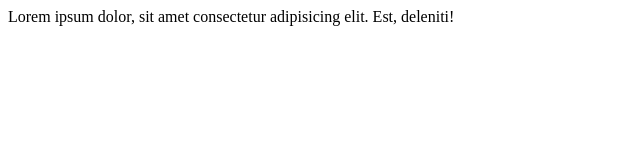
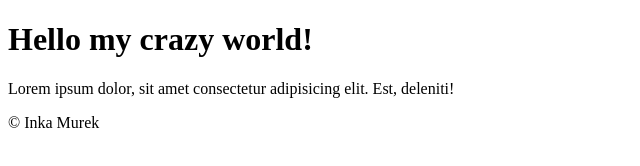
Before and after one commit to inkamurek/learning-git-2, a plain HTML site: page index.html in a window 1280 px wide. Shown: the whole page, without its empty margins (0-640 px from the left). Drawn offline with Linux system fonts and the light colour scheme.

Commit message:
Add header, main, footer

```diff
--- a/index.html
+++ b/index.html
@@ -7,6 +7,16 @@
     <title>learning-git-2</title>
 </head>
 <body>
-    Lorem ipsum dolor, sit amet consectetur adipisicing elit. Est, deleniti!
+   <header>
+<h1>Hello my crazy world!</h1>
+   </header>
+   <main>
+       <p>
+Lorem ipsum dolor, sit amet consectetur adipisicing elit. Est, deleniti!</p>
+   </main>
+   <footer>
+&copy; Inka Murek
+   </footer>
+
 </body>
 </html>
```
Also changed, not shown: zadanie 1_4.JPG (added).
